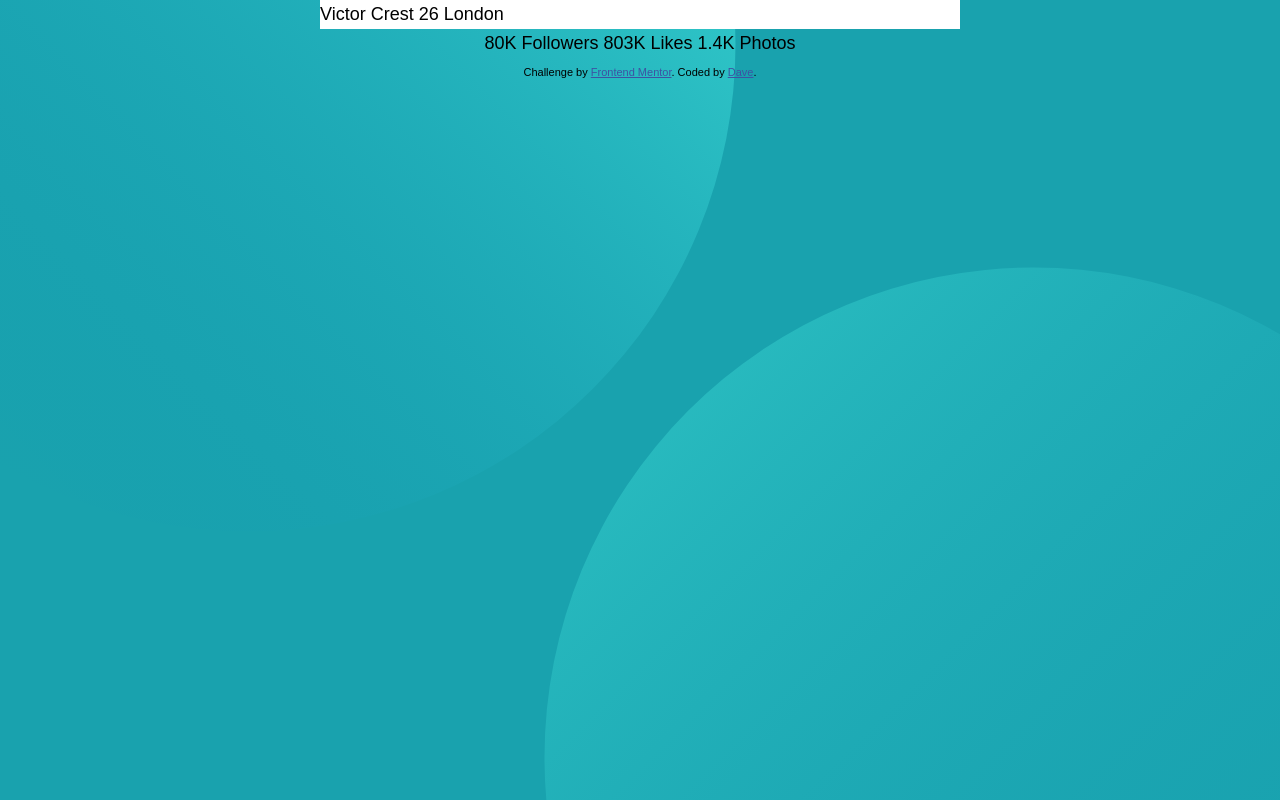
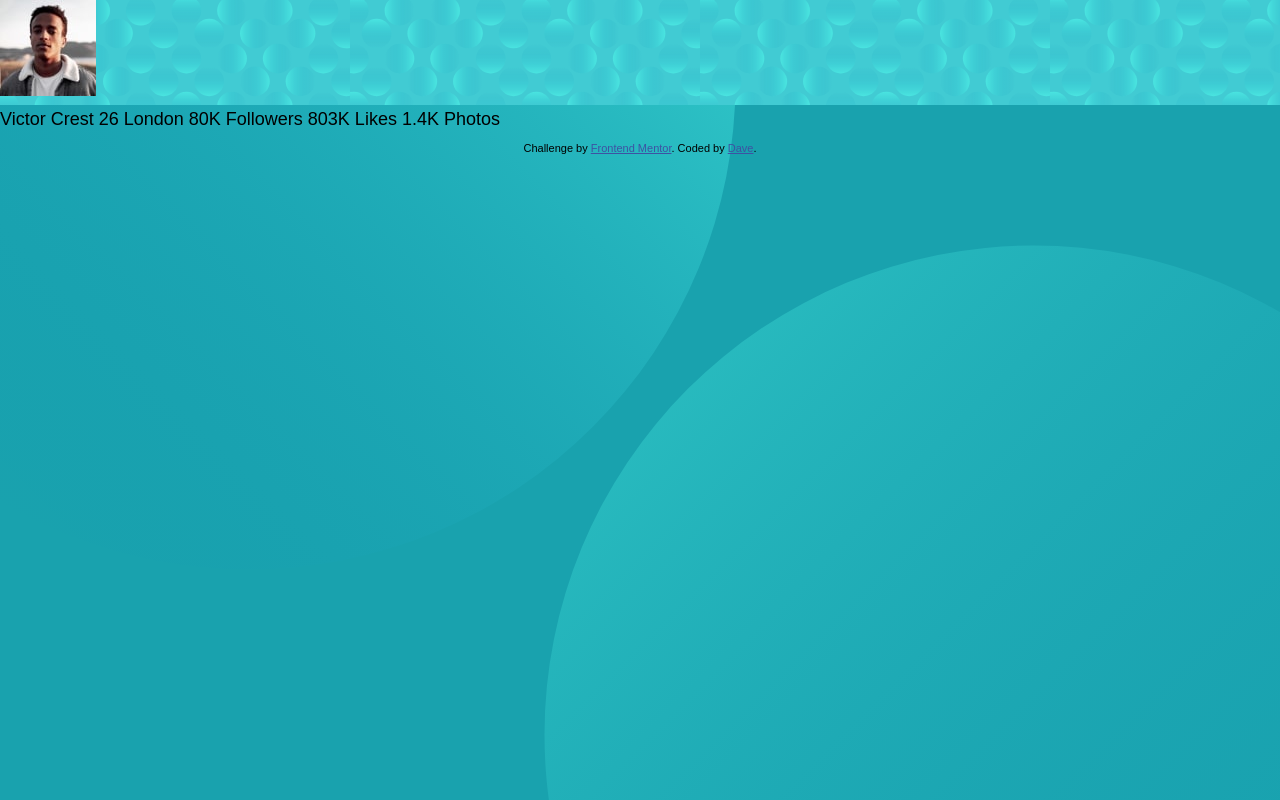
Before and after one commit to FemiDavids/FM-01-profile-card-component-v1.0, a plain HTML site: page index.html in a window 1280 px wide. Drawn offline with Linux system fonts and the light colour scheme.

Commit message:
from scratch

```diff
--- a/index.html
+++ b/index.html
@@ -21,15 +21,18 @@
 <body>
 
     <div class="container">
+
       <div class="profile__card">
-        <div class="profile__card--bg"></div>
-      <div class="profile__card--stat">
-        <p> Victor Crest
-          26
-          London</p>
-      </div>
+
+      <div class="card-top"><img src="./images/image-victor.jpg"></div>
+      <div class="card-mid"></div>
+      <div class="card-bottom"></div>
+
       </div>
 
+  Victor Crest
+  26
+  London
 
 
   80K
--- a/style.css
+++ b/style.css
@@ -5,7 +5,7 @@
 }
 
 :root {
-    /* Primary Colors */
+    /* primary colors */
     --dark-cyan: hsl(185, 75%, 39%);
     --very-dark-desaturated-blue: hsl(229, 23%, 23%);
     --dark-grayish-blue: hsl(227, 10%, 46%);
@@ -33,24 +33,36 @@ body {
 }
 
 .container {
-    display: flex;
-    flex-direction: column;
-    justify-content: center;
-    align-items: center;
-    max-height: 100vh;
-    overflow: hidden;
+
 }
 
 .profile__card {
-    display: flex;
-    flex-direction: column;
-    width: 50%;
-    background-color: white;
-    max-height: 100%;
+
 }
 
-.profile__card--bg {
-    width: 100%;
-    max-height: 30%;
+.card-top {
     background-image: url(./images/bg-pattern-card.svg);
 }
+
+.card-mid {
+
+}
+
+.card-bottom {
+
+}
+
+
+
+
+
+
+
+/* .profile__card--pic {
+    position: absolute;
+}
+
+.profile__card--pic img {
+    border-radius: 90px;
+    border: 7px solid white;
+} */
```
